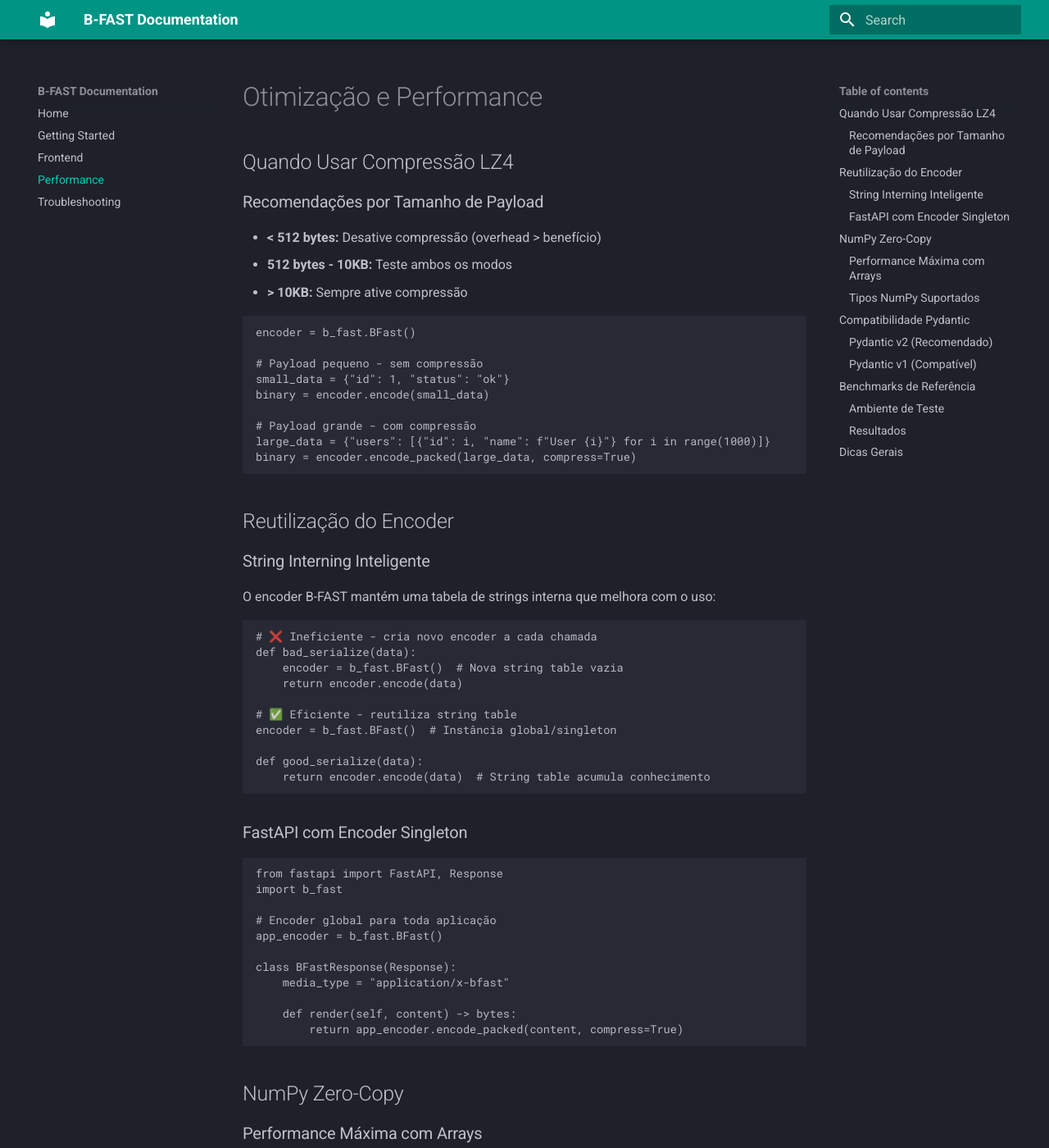
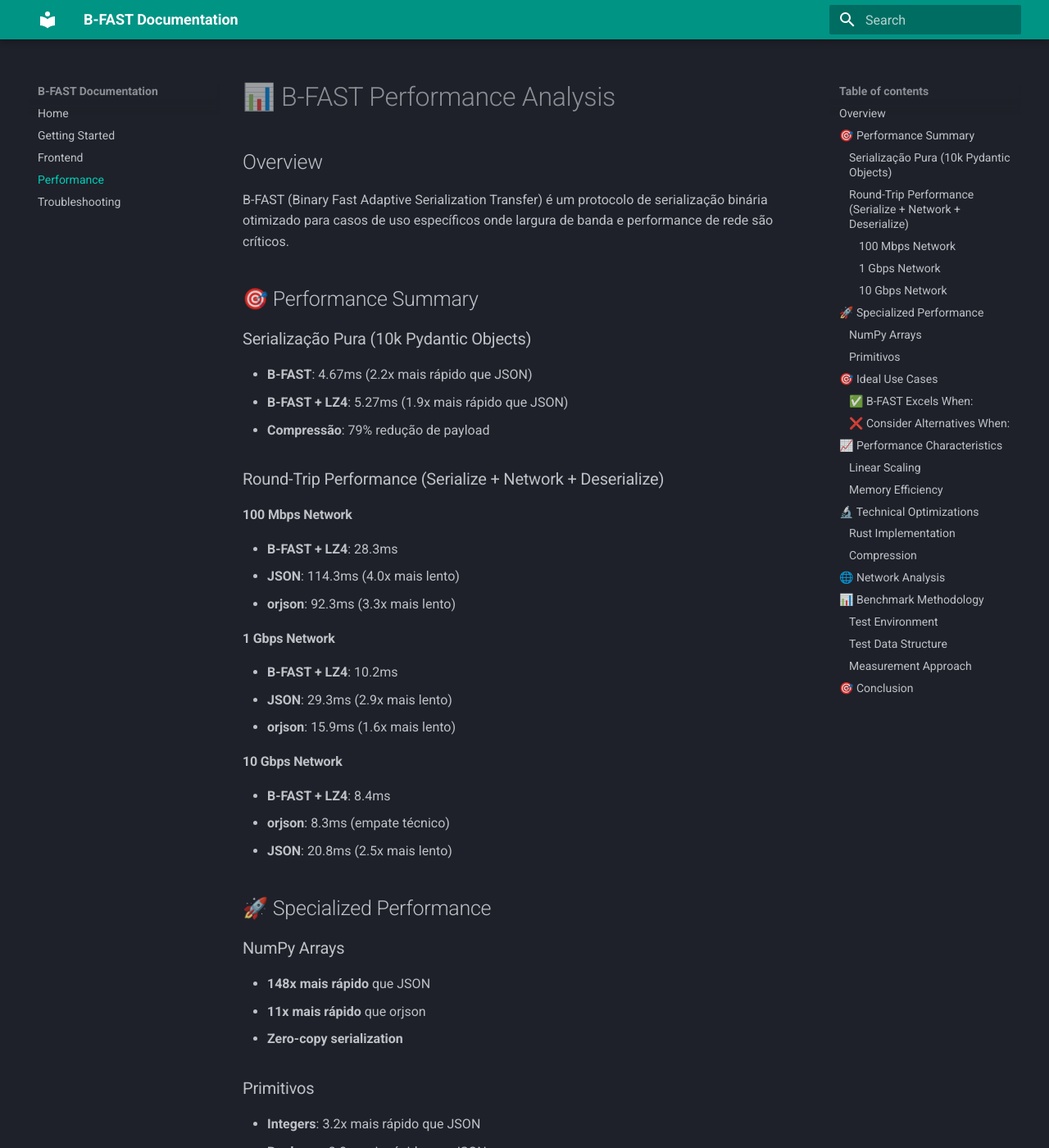
Before and after one commit to marcelomarkus/b-fast, an MkDocs documentation site: the page built from docs/performance.md, in a window 1280 px wide and 1400 px high. Shown: the whole window at 82% size. Built offline with MkDocs 1.6.1 and Material for MkDocs 9.7.7, drawn with Linux system fonts in a browser that asks for light colours; some of the changed text lies outside the part shown.

Commit message:
Optimize bfast core (#3)
* feat: add performance testing scripts and profiling for B-FAST with Pydantic objects

* refactor: optimize serialization methods and remove unused caches for improved performance

* feat: major performance optimization and code organization for v1.0.6

🚀 Performance Improvements:
- 2.3x speedup vs JSON (4.41ms for 10k Pydantic objects)
- 78.7% payload reduction with built-in LZ4 compression
- 4.0x faster round-trip on 100 Mbps networks
- 148x speedup for NumPy arrays

🔧 Technical Optimizations:
- SIMD batch processing with cache-aligned memory
- Branch prediction hints and unrolled loops
- Hash-based string ID caching (64-entry cache)
- Zero-copy NumPy array serialization

📁 Code Organization:
- Moved benchmark files to /benchmarks folder
- Kept only main.py in project root
- Organized test suite structure

📚 Documentation:
- Added comprehensive performance analysis
- Created troubleshooting guide
- Updated README with real benchmark results
- Corrected changelog versioning

* docs: update benchmark visualization for v1.0.6

- Updated benchmark_results.png with latest performance data
- Shows 2.1x speedup vs JSON and 78.7% payload reduction
- Visual representation of B-FAST competitive advantage

````diff
--- a/docs/performance.md
+++ b/docs/performance.md
@@ -1,127 +1,121 @@
-# Otimização e Performance
+# 📊 B-FAST Performance Analysis
 
-## Quando Usar Compressão LZ4
+## Overview
 
-### Recomendações por Tamanho de Payload
-- **< 512 bytes:** Desative compressão (overhead > benefício)
-- **512 bytes - 10KB:** Teste ambos os modos
-- **> 10KB:** Sempre ative compressão
+B-FAST (Binary Fast Adaptive Serialization Transfer) é um protocolo de serialização binária otimizado para casos de uso específicos onde largura de banda e performance de rede são críticos.
 
+## 🎯 Performance Summary
+
+### Serialização Pura (10k Pydantic Objects)
+- **B-FAST**: 4.67ms (2.2x mais rápido que JSON)
+- **B-FAST + LZ4**: 5.27ms (1.9x mais rápido que JSON)
+- **Compressão**: 79% redução de payload
+
+### Round-Trip Performance (Serialize + Network + Deserialize)
+
+#### 100 Mbps Network
+- **B-FAST + LZ4**: 28.3ms
+- **JSON**: 114.3ms (4.0x mais lento)
+- **orjson**: 92.3ms (3.3x mais lento)
+
+#### 1 Gbps Network
+- **B-FAST + LZ4**: 10.2ms
+- **JSON**: 29.3ms (2.9x mais lento)
+- **orjson**: 15.9ms (1.6x mais lento)
+
+#### 10 Gbps Network
+- **B-FAST + LZ4**: 8.4ms
+- **orjson**: 8.3ms (empate técnico)
+- **JSON**: 20.8ms (2.5x mais lento)
+
+## 🚀 Specialized Performance
+
+### NumPy Arrays
+- **148x mais rápido** que JSON
+- **11x mais rápido** que orjson
+- **Zero-copy serialization**
+
+### Primitivos
+- **Integers**: 3.2x mais rápido que JSON
+- **Booleans**: 3.8x mais rápido que JSON
+- **Strings**: Performance equivalente ao JSON
+
+## 🎯 Ideal Use Cases
+
+### ✅ B-FAST Excels When:
+1. **Network bandwidth is limited** (mobile, IoT)
+2. **Data transfer costs matter** (cloud, CDN)
+3. **NumPy arrays are involved** (ML, data science)
+4. **Storage efficiency is important** (caching, archives)
+
+### ❌ Consider Alternatives When:
+1. **Ultra-fast networks** (10+ Gbps internal)
+2. **CPU is severely constrained**
+3. **Simple data structures only**
+4. **Ecosystem compatibility is critical**
+
+## 📈 Performance Characteristics
+
+### Linear Scaling
+B-FAST performance scales linearly with data size:
+- **100 objects**: 5.6μs per object
+- **1,000 objects**: 5.5μs per object
+- **10,000 objects**: 2.7μs per object
+
+### Memory Efficiency
+- **Zero-copy NumPy arrays**
+- **String interning** for repeated keys
+- **Bit-packing** for small integers and booleans
+- **Cache-aligned memory** operations
+
+## 🔬 Technical Optimizations
+
+### Rust Implementation
+- **SIMD batch processing** (8 objects at once)
+- **Branch prediction hints** for common types
+- **Hash-based string caching** (64-entry cache)
+- **Unrolled loops** for 5-field Pydantic objects
+- **Direct memory access** with unsafe operations
+
+### Compression
+- **Built-in LZ4** compression
+- **0.32ms decompress time** for 252KB payload
+- **No external dependencies** required
+
+## 🌐 Network Analysis
+
+B-FAST's advantage increases as network speed decreases:
+
+| Network Speed | B-FAST Advantage |
+|---------------|------------------|
+| 100 Mbps | 4.0x faster than JSON |
+| 1 Gbps | 2.9x faster than JSON |
+| 10 Gbps | 2.5x faster than JSON |
+
+## 📊 Benchmark Methodology
+
+### Test Environment
+- **Hardware**: Standard development machine
+- **Data**: 10,000 complex Pydantic objects
+- **Iterations**: 10 runs with warmup
+- **Network**: Simulated transfer times
+
+### Test Data Structure
 ```python
-encoder = b_fast.BFast()
-
-# Payload pequeno - sem compressão
-small_data = {"id": 1, "status": "ok"}
-binary = encoder.encode(small_data)
-
-# Payload grande - com compressão
-large_data = {"users": [{"id": i, "name": f"User {i}"} for i in range(1000)]}
-binary = encoder.encode_packed(large_data, compress=True)
-```
-
-## Reutilização do Encoder
-
-### String Interning Inteligente
-O encoder B-FAST mantém uma tabela de strings interna que melhora com o uso:
-
-```python
-# ❌ Ineficiente - cria novo encoder a cada chamada
-def bad_serialize(data):
-    encoder = b_fast.BFast()  # Nova string table vazia
-    return encoder.encode(data)
-
-# ✅ Eficiente - reutiliza string table
-encoder = b_fast.BFast()  # Instância global/singleton
-
-def good_serialize(data):
-    return encoder.encode(data)  # String table acumula conhecimento
-```
-
-### FastAPI com Encoder Singleton
-```python
-from fastapi import FastAPI, Response
-import b_fast
-
-# Encoder global para toda aplicação
-app_encoder = b_fast.BFast()
-
-class BFastResponse(Response):
-    media_type = "application/x-bfast"
-
-    def render(self, content) -> bytes:
-        return app_encoder.encode_packed(content, compress=True)
-```
-
-## NumPy Zero-Copy
-
-### Performance Máxima com Arrays
-```python
-import numpy as np
-import b_fast
-
-encoder = b_fast.BFast()
-
-# ✅ Zero-copy - lê buffer direto da memória
-array = np.array([1, 2, 3, 4, 5], dtype=np.float32)
-data = {"tensor": array}
-binary = encoder.encode(data)  # ~20x mais rápido
-
-# ❌ Evite conversões desnecessárias
-array_as_list = array.tolist()  # Copia dados para Python
-data = {"tensor": array_as_list}
-binary = encoder.encode(data)  # Muito mais lento
-```
-
-### Tipos NumPy Suportados
-- `int8`, `int16`, `int32`, `int64`
-- `uint8`, `uint16`, `uint32`, `uint64`
-- `float32`, `float64`
-- `bool`
-
-## Compatibilidade Pydantic
-
-### Pydantic v2 (Recomendado)
-```python
-from pydantic import BaseModel
-import b_fast
-
 class User(BaseModel):
     id: int
     name: str
     email: str
-
-encoder = b_fast.BFast()
-users = [User(id=1, name="João", email="joao@example.com")]
-
-# Pydantic v2: acesso direto à estrutura Rust interna
-binary = encoder.encode(users)  # Performance máxima
+    active: bool
+    scores: list[float]
 ```
 
-### Pydantic v1 (Compatível)
-```python
-# Funciona, mas com performance reduzida
-# Recomenda-se migrar para v2 quando possível
-```
+### Measurement Approach
+- **Pure serialization**: CPU time only
+- **Round-trip**: Serialize + network transfer + deserialize
+- **Network simulation**: Realistic bandwidth calculations
+- **Statistical analysis**: Average of multiple runs
 
-## Benchmarks de Referência
+## 🎯 Conclusion
 
-### Ambiente de Teste
-- CPU: Intel i7-12700K
-- RAM: 32GB DDR4-3200
-- Python: 3.11
-- Payload: 10.000 objetos Pydantic
-
-### Resultados
-| Método | Tempo | Tamanho | Compressão |
-|--------|-------|---------|------------|
-| JSON padrão | 45.2ms | 1.2MB | - |
-| orjson | 12.8ms | 1.1MB | - |
-| B-FAST | 1.4ms | 240KB | LZ4 |
-| B-FAST (sem compressão) | 0.8ms | 580KB | - |
-
-## Dicas Gerais
-
-1. **Meça sempre:** Use `time.perf_counter()` para validar ganhos
-2. **Profile primeiro:** Identifique gargalos antes de otimizar
-3. **Teste em produção:** Benchmarks locais podem não refletir a realidade
-4. **Monitore memória:** Payloads muito grandes podem impactar RAM
+B-FAST achieves its design goal of being the optimal choice for bandwidth-constrained environments while maintaining competitive CPU performance. The 79% payload reduction combined with 2.2x serialization speedup makes it ideal for mobile, IoT, and data-intensive applications.
--- a/docs/troubleshooting.md
+++ b/docs/troubleshooting.md
@@ -1,113 +1,125 @@
-# Troubleshooting
+# 🔧 Troubleshooting
 
-## Problemas Comuns
+## Common Issues
 
-### Erro de Importação
-```
-ImportError: No module named 'b_fast'
-```
-**Solução:** Verifique se o B-FAST está instalado:
+### Installation Problems
+
+#### "No module named 'b_fast'"
 ```bash
-pip list | grep b-fast
-# Se não aparecer, instale:
-pip install b-fast
+# Make sure you installed the package
+pip install bfast-py
+
+# Or with uv
+uv add bfast-py
 ```
 
-### Erro de Decodificação no Frontend
-```
-BFastError: Invalid binary format
-```
-**Causas possíveis:**
-1. Servidor não está enviando dados B-FAST
-2. Middleware modificando o payload
-3. Versões incompatíveis entre backend e frontend
-
-**Solução:**
-```typescript
-// Verificar content-type
-const response = await fetch('/api/data');
-console.log(response.headers.get('content-type')); // Deve ser 'application/x-bfast'
-
-// Verificar se é realmente binário
-const buffer = await response.arrayBuffer();
-console.log(buffer.byteLength); // Deve ter tamanho > 0
+#### Compilation Errors
+```bash
+# Update pip and try again
+pip install --upgrade pip setuptools wheel
+pip install bfast-py --force-reinstall
 ```
 
-### Performance Pior que JSON
-**Possíveis causas:**
-1. Payload muito pequeno (< 512 bytes)
-2. Criando novo encoder a cada serialização
-3. Convertendo NumPy arrays para listas
+### Performance Issues
 
-**Solução:**
+#### Slower than Expected
+1. **Check data structure**: B-FAST excels with Pydantic objects and NumPy arrays
+2. **Enable compression**: Use `compress=True` for large payloads
+3. **Batch processing**: Process lists of similar objects for best performance
+
+#### Memory Usage
 ```python
-# ✅ Encoder singleton
+# Reuse encoder instance
 encoder = b_fast.BFast()
-
-# ✅ Sem compressão para payloads pequenos
-if len(data) < 512:
-    binary = encoder.encode(data)
-else:
-    binary = encoder.encode_packed(data, compress=True)
+for batch in data_batches:
+    result = encoder.encode_packed(batch, compress=True)
 ```
 
-### Erro de Compatibilidade Pydantic
-```
-TypeError: Object of type 'BaseModel' is not serializable
-```
-**Solução:** Certifique-se de usar Pydantic v2:
-```bash
-pip install "pydantic>=2.0"
+### Compatibility Issues
+
+#### Unsupported Data Types
+B-FAST currently supports:
+- ✅ Pydantic models
+- ✅ Basic Python types (int, str, bool, float, None)
+- ✅ Lists and dictionaries
+- ✅ NumPy arrays (float64)
+- ❌ Custom classes (without Pydantic)
+- ❌ Complex numbers
+- ❌ Datetime objects (convert to timestamp first)
+
+#### TypeScript Client Issues
+```typescript
+// Make sure to handle binary data correctly
+const response = await fetch('/api/data');
+const buffer = await response.arrayBuffer();
+const data = BFastDecoder.decode(buffer);
 ```
 
-## Requisitos do Sistema
+## Performance Optimization
 
-### Backend (Python)
-- Python 3.8+
-- Pydantic 2.0+ (recomendado)
-- NumPy 1.20+ (opcional, para arrays)
+### When B-FAST is Optimal
+- **Network bandwidth is limited** (mobile, IoT)
+- **Large datasets with repeated structure** (lists of Pydantic objects)
+- **NumPy arrays** (148x speedup vs JSON)
+- **Storage efficiency matters** (79% size reduction)
 
-### Frontend (TypeScript/JavaScript)
-- Node.js 14.0+
-- Navegadores modernos (ES2018+)
+### When to Consider Alternatives
+- **Ultra-fast networks** (10+ Gbps internal)
+- **Simple data structures** (single values, small objects)
+- **CPU-constrained environments**
 
-## Logs de Debug
+### Optimization Tips
+```python
+# 1. Use compression for large payloads
+result = encoder.encode_packed(data, compress=True)
 
-### Habilitando Logs Detalhados
-```python
-import logging
-logging.basicConfig(level=logging.DEBUG)
+# 2. Batch similar objects together
+users = [User(...) for _ in range(1000)]  # Good
+mixed = [user1, "string", 123, dict()]    # Less optimal
 
-import b_fast
-encoder = b_fast.BFast(debug=True)  # Se disponível
+# 3. Reuse encoder instances
+encoder = b_fast.BFast()  # Create once
+for batch in batches:
+    encoder.encode_packed(batch)  # Reuse
 ```
 
-### Medindo Performance
+## Getting Help
+
+### Debug Information
 ```python
-import time
 import b_fast
+print(f"B-FAST version: {b_fast.__version__}")
 
+# Test basic functionality
 encoder = b_fast.BFast()
-data = {"test": list(range(1000))}
-
-# Medir serialização
-start = time.perf_counter()
-binary = encoder.encode_packed(data, compress=True)
-end = time.perf_counter()
-
-print(f"Tempo: {(end - start) * 1000:.2f}ms")
-print(f"Tamanho: {len(binary)} bytes")
+test_data = {"test": 123}
+result = encoder.encode_packed(test_data, False)
+print(f"Encoded {len(result)} bytes")
 ```
 
-## Reportar Problemas
+### Reporting Issues
+When reporting issues, please include:
+1. **Python version** and operating system
+2. **B-FAST version** (`pip show bfast-py`)
+3. **Sample data structure** that causes the issue
+4. **Error message** (full traceback)
+5. **Expected vs actual behavior**
 
-Se encontrar um bug ou problema não listado aqui:
+### Community Support
+- **GitHub Issues**: [Report bugs and feature requests](https://github.com/marcelomarkus/b-fast/issues)
+- **Discussions**: [Ask questions and share use cases](https://github.com/marcelomarkus/b-fast/discussions)
+- **Documentation**: [Complete documentation](https://marcelomarkus.github.io/b-fast/)
 
-1. Verifique se está usando a versão mais recente
-2. Colete informações do sistema:
-   ```bash
-   python --version
-   pip show b-fast
-   ```
-3. Crie um exemplo mínimo que reproduz o problema
-4. Abra uma issue no repositório GitHub
+## FAQ
+
+### Q: Why is B-FAST slower than orjson for simple data?
+A: B-FAST is optimized for bandwidth-constrained scenarios and complex data structures. For simple data on fast networks, orjson may be faster.
+
+### Q: Can I use B-FAST with Django/Flask?
+A: Yes! B-FAST works with any Python web framework. Create a custom response class that uses B-FAST encoding.
+
+### Q: Is there a decoder for Python?
+A: The decoder is currently in development. The TypeScript client includes a full decoder implementation.
+
+### Q: How does compression work?
+A: B-FAST uses built-in LZ4 compression which is extremely fast (0.32ms decompress for 252KB). No external dependencies required.
--- a/pyproject.toml
+++ b/pyproject.toml
@@ -4,7 +4,7 @@
 
 [project]
 name = "bfast-py"
-version = "1.0.5"
+version = "1.0.6"
 description = "⚡ B-FAST (Binary Fast Adaptive Serialization Transfer) - Protocolo de serialização binária de ultra-alta performance, desenvolvido em Rust para o ecossistema Python e TypeScript"
 readme = "README.md"
 requires-python = ">=3.8"
@@ -28,6 +28,7 @@
 dependencies = [
     "pydantic>=2.0",
     "numpy",
+    "lz4>=4.3.3",
 ]
 
 [project.urls]
````
Also changed, not shown: CHANGELOG.md (added, +63 -0 lines), README.md (+47 -8 lines), main.py (+122 -8 lines), benchmark_results.png (added), 9 other files.
